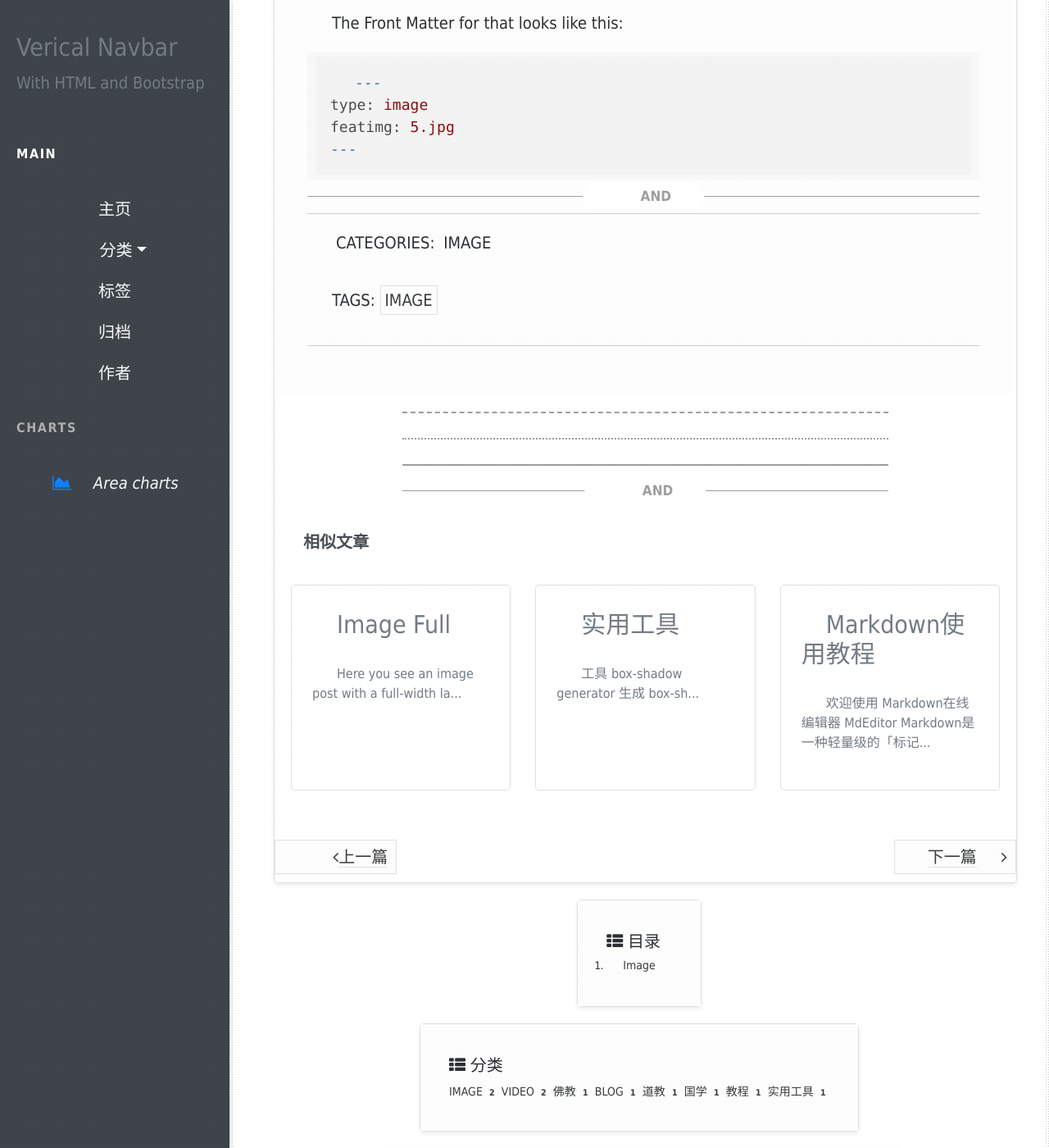
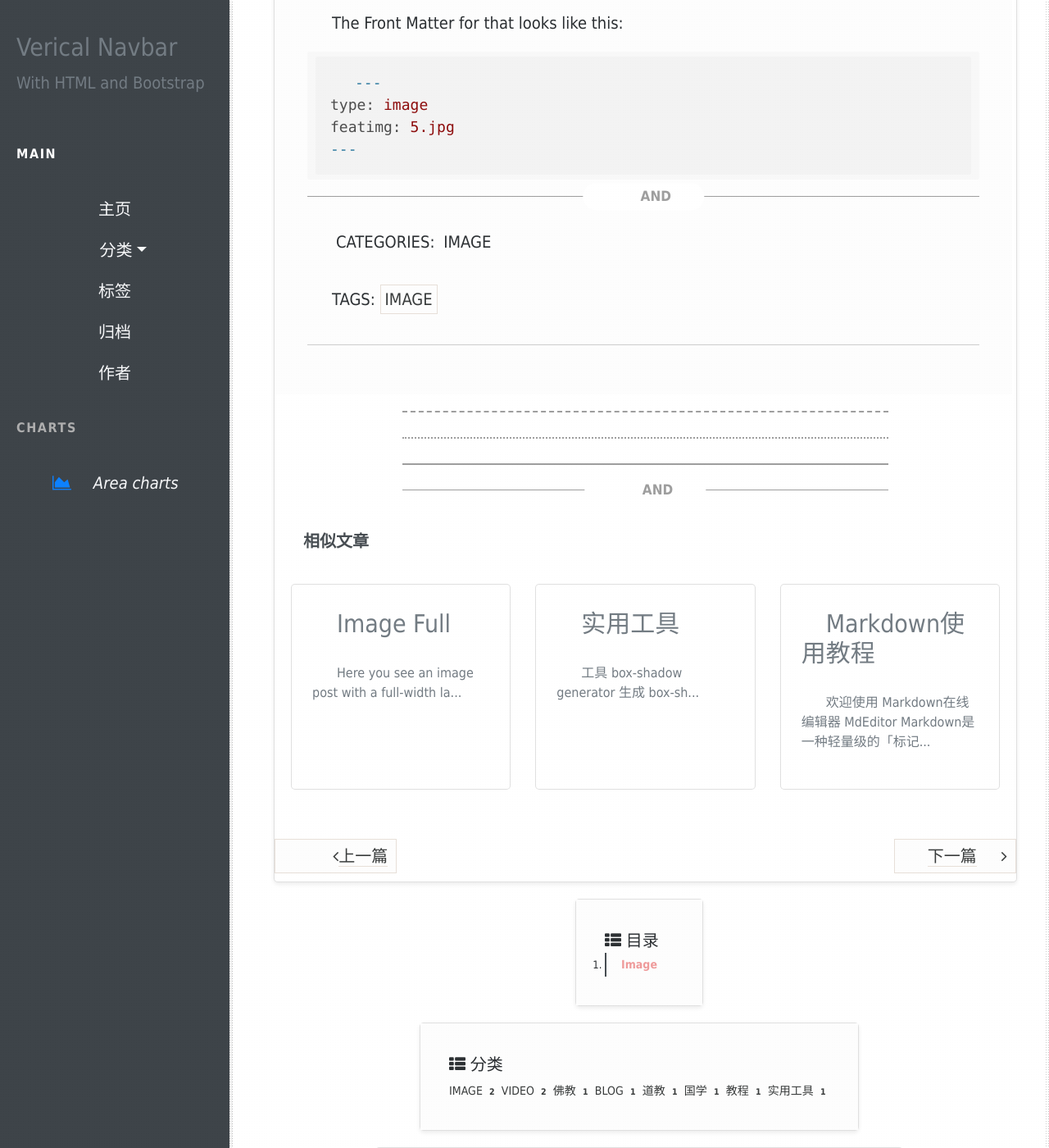
Before and after one commit to nengwuzhi/nengwuzhi.github.ioce, a Jekyll site: the page built from _posts/2015-02-07-img.md, in a window 1280 px wide and 1400 px high, scrolled down 479 px. Shown: the whole window at 82% size. Built offline with Jekyll 4.4.1, drawn with Linux system fonts in a browser that asks for light colours; nearby versions of some CDN libraries.

Commit message:
Update main.css

```diff
--- a/css/main.css
+++ b/css/main.css
@@ -3123,7 +3123,6 @@
 .content_container .catsandtags {
     margin: 20px 0;
     padding: 10px 0;
-    border-top: 1px solid rgb(0 0 0 / 20%);
     border-bottom: 1px solid rgb(0 0 0 / 20%);
     line-height: 2.5;
 }
```
